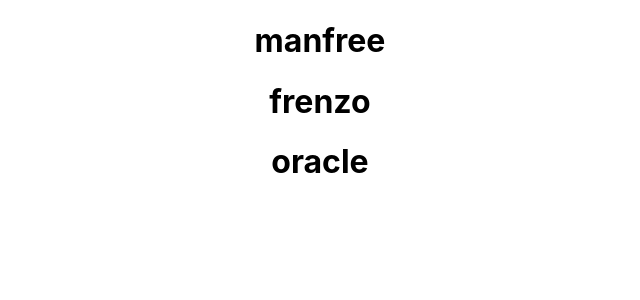
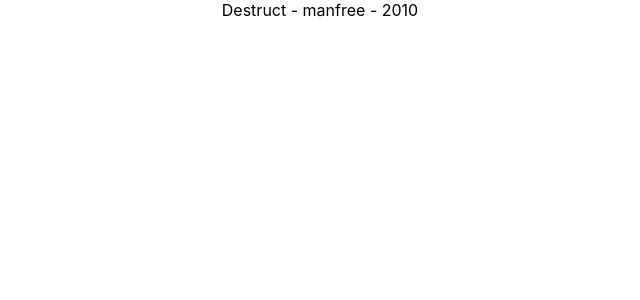
Before and after one commit to mukilathuruvan/frenzo-react, a React (Create React App) app in the folder my-app/: page / in a window 1280 px wide. Shown: the top 300 px of the page, without its empty margins (320-960 px from the left). Built offline with nearby package versions, Linux system fonts and the light colour scheme.

Commit message:
plain destructring

```diff
--- a/my-app/src/App.js
+++ b/my-app/src/App.js
@@ -1,11 +1,10 @@
 import "./App.css";
 import Child, { Name } from "./components/Child";
+import { Destruct } from "./components/Destruct";
 function App() {
   return (
     <div className="App">
-      <Name name="manfree" />
-      <Name name="frenzo" />
-      <Name name="oracle" />
+      <Destruct name="manfree" year={2010} />
     </div>
   );
 }
--- a/my-app/src/components/Child.jsx
+++ b/my-app/src/components/Child.jsx
@@ -9,5 +9,10 @@ export default Child;
 
 export const Name = (props) => {
   console.log(props);
-  return <h1>{props.name}</h1>;
+  return (
+    <>
+      <h1>{props.name}</h1>
+      <h3>{props.age}</h3>
+    </>
+  );
 };
--- /dev/null
+++ b/my-app/src/components/Destruct.jsx
@@ -0,0 +1,10 @@
+import React from "react";
+
+export const Destruct = (props) => {
+  const { name, year } = props;
+  return (
+    <div>
+      Destruct - {name} - {year}
+    </div>
+  );
+};
```
